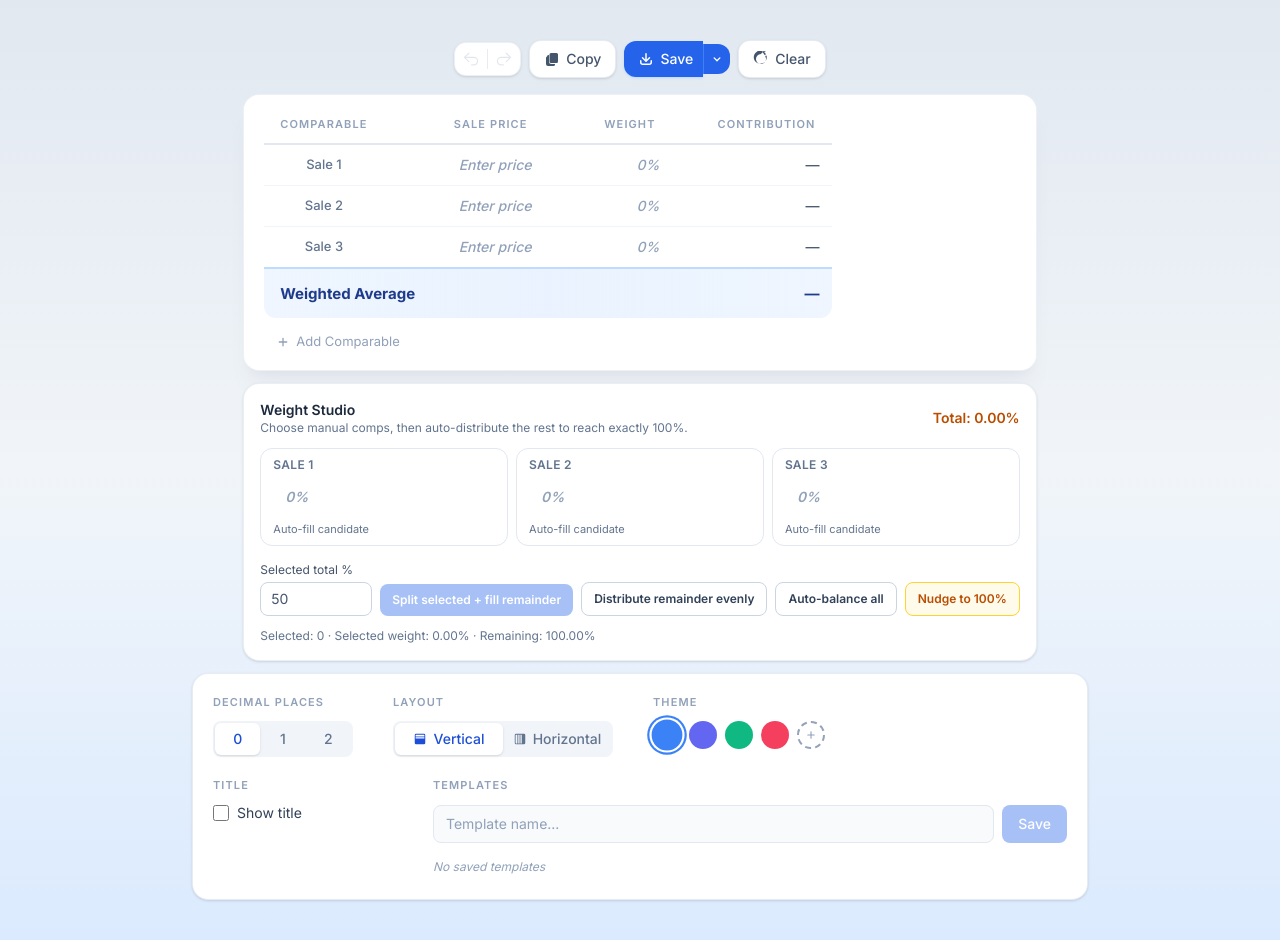
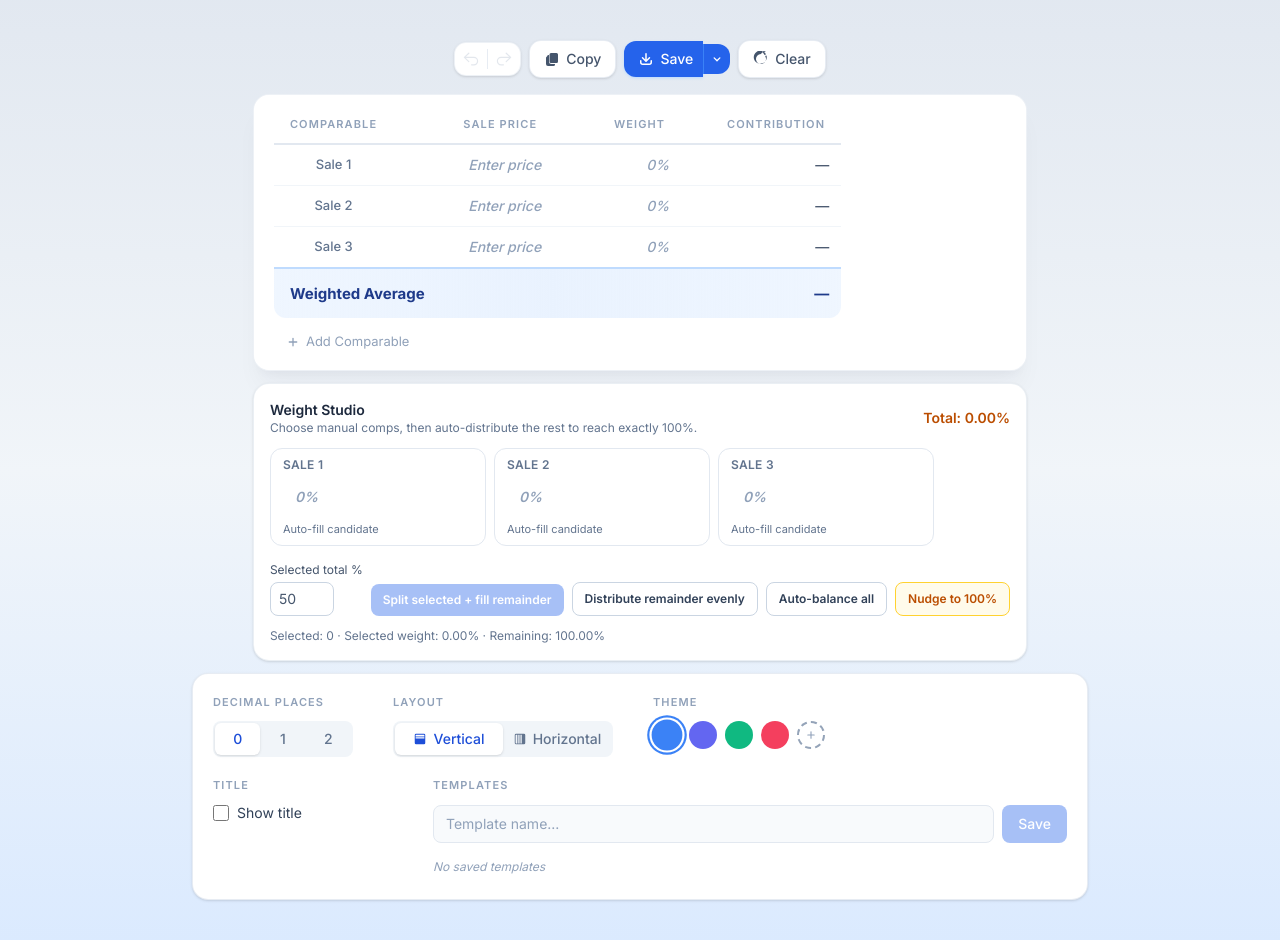
Before and after one commit to PairedSales/WeightedAverage, a Next.js app: page / in a window 1280 px wide. Built offline with nearby package versions, Linux system fonts and the light colour scheme.

Commit message:
Tighten Weight Studio card and percent input widths

```diff
--- a/components/WeightAllocationTool.tsx
+++ b/components/WeightAllocationTool.tsx
@@ -131,7 +131,7 @@ export default function WeightAllocationTool({ comps, onApplyWeights, onUpdateWe
         </div>
       </div>
 
-      <div className="mt-3 grid gap-2 sm:grid-cols-2 lg:grid-cols-3">
+      <div className="mt-3 flex flex-wrap gap-2">
         {comps.map((comp) => {
           const active = selectedIds.includes(comp.id);
           return (
@@ -139,7 +139,7 @@ export default function WeightAllocationTool({ comps, onApplyWeights, onUpdateWe
               key={comp.id}
               type="button"
               onClick={() => toggleSelected(comp.id)}
-              className={`rounded-xl border px-3 py-2 text-left transition-colors cursor-pointer ${
+              className={`w-full max-w-[13.5rem] rounded-xl border px-3 py-2 text-left transition-colors cursor-pointer ${
                 active ? "border-accent-300 bg-accent-50" : "border-slate-200 hover:border-slate-300 bg-white"
               }`}
             >
@@ -153,7 +153,8 @@ export default function WeightAllocationTool({ comps, onApplyWeights, onUpdateWe
                   placeholder="0%"
                   align="left"
                   tabIndex={-1}
-                  className="w-16 px-0 py-0 text-sm font-semibold"
+                  fullWidth={false}
+                  className="w-12 px-0 py-0 text-sm font-semibold"
                 />
               </div>
               <div className="mt-1 text-[11px] text-slate-500">{active ? "Manual / locked" : "Auto-fill candidate"}</div>
@@ -169,7 +170,7 @@ export default function WeightAllocationTool({ comps, onApplyWeights, onUpdateWe
             type="text"
             value={selectedTotalInput}
             onChange={(e) => setSelectedTotalInput(e.target.value)}
-            className="mt-1 block w-28 rounded-lg border border-slate-300 px-2.5 py-1.5 text-sm focus:border-accent-500 focus:outline-none"
+            className="mt-1 block w-16 rounded-lg border border-slate-300 px-2 py-1.5 text-sm focus:border-accent-500 focus:outline-none"
           />
         </label>
 
```
